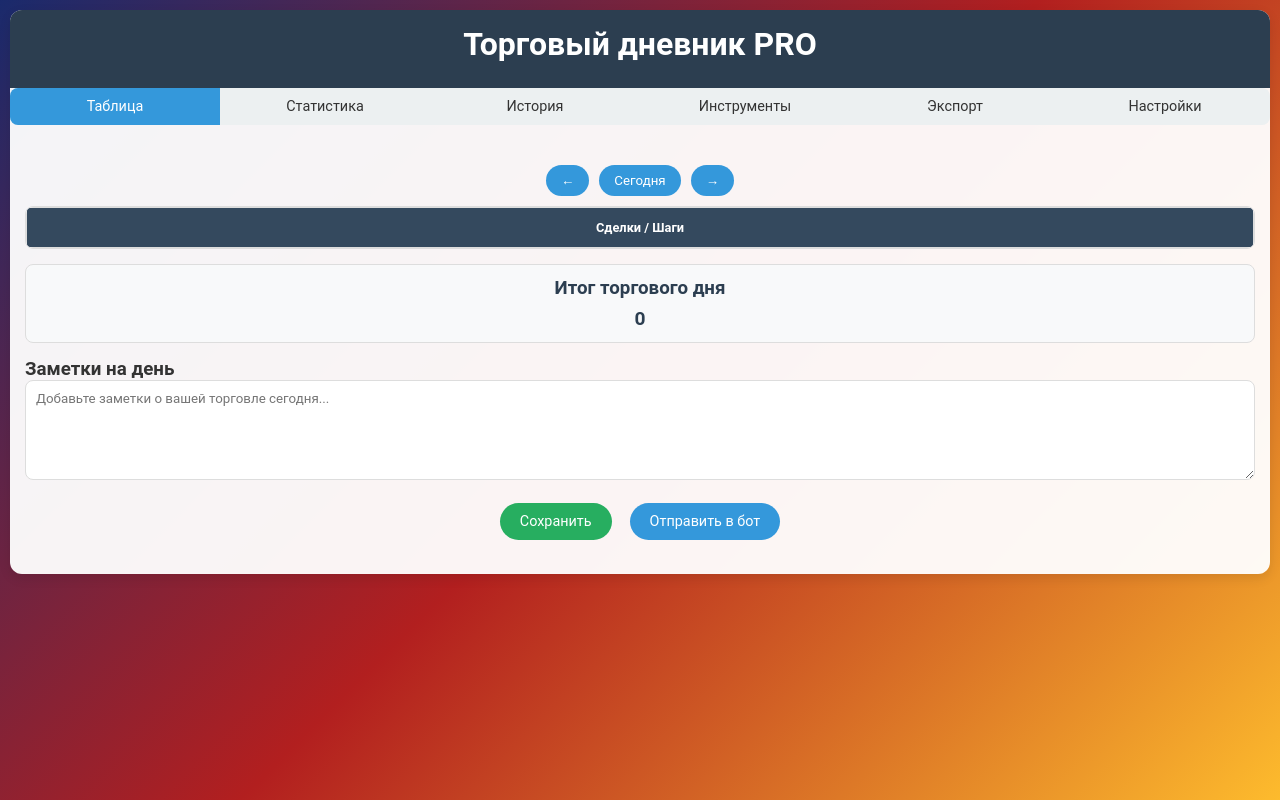
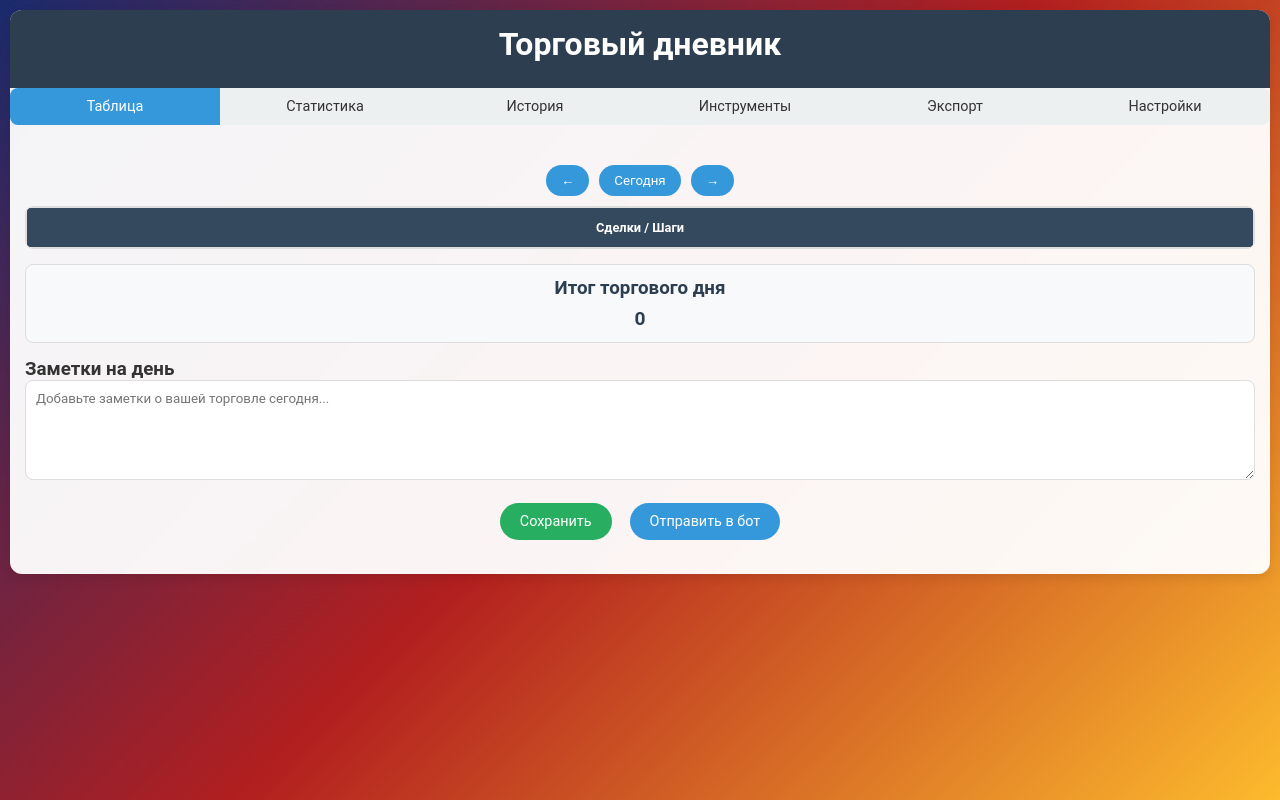
Before and after one commit to KotMilord/TradeDiary, a plain HTML site: page index.html in a window 1280 px wide. Drawn offline with nearby package versions, Linux system fonts and the light colour scheme; a script that the page names is missing.

Commit message:
Update index.html

```diff
--- a/index.html
+++ b/index.html
@@ -513,7 +513,7 @@
 <body>
     <div class="container">
         <header>
-            <h1>Торговый дневник PRO</h1>
+            <h1>Торговый дневник</h1>
             <div class="date-display" id="currentDate"></div>
         </header>
 
```
